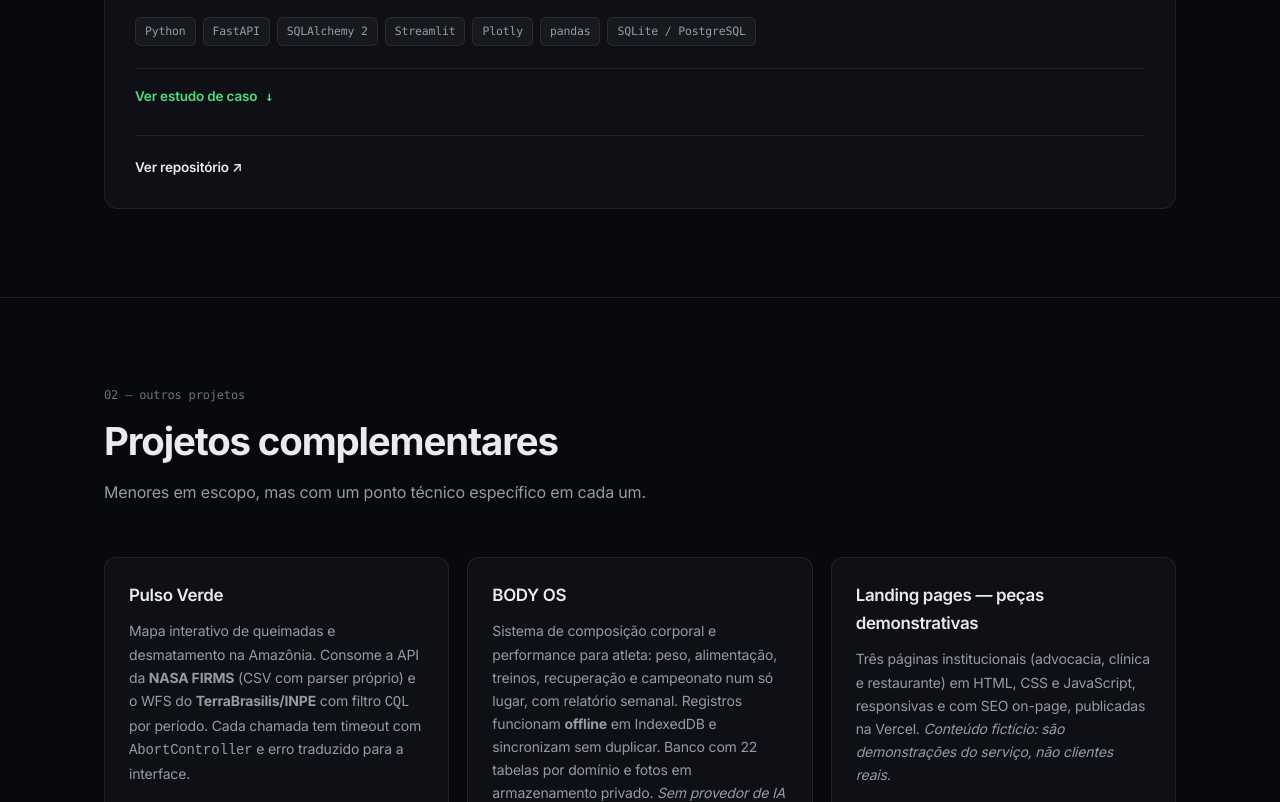
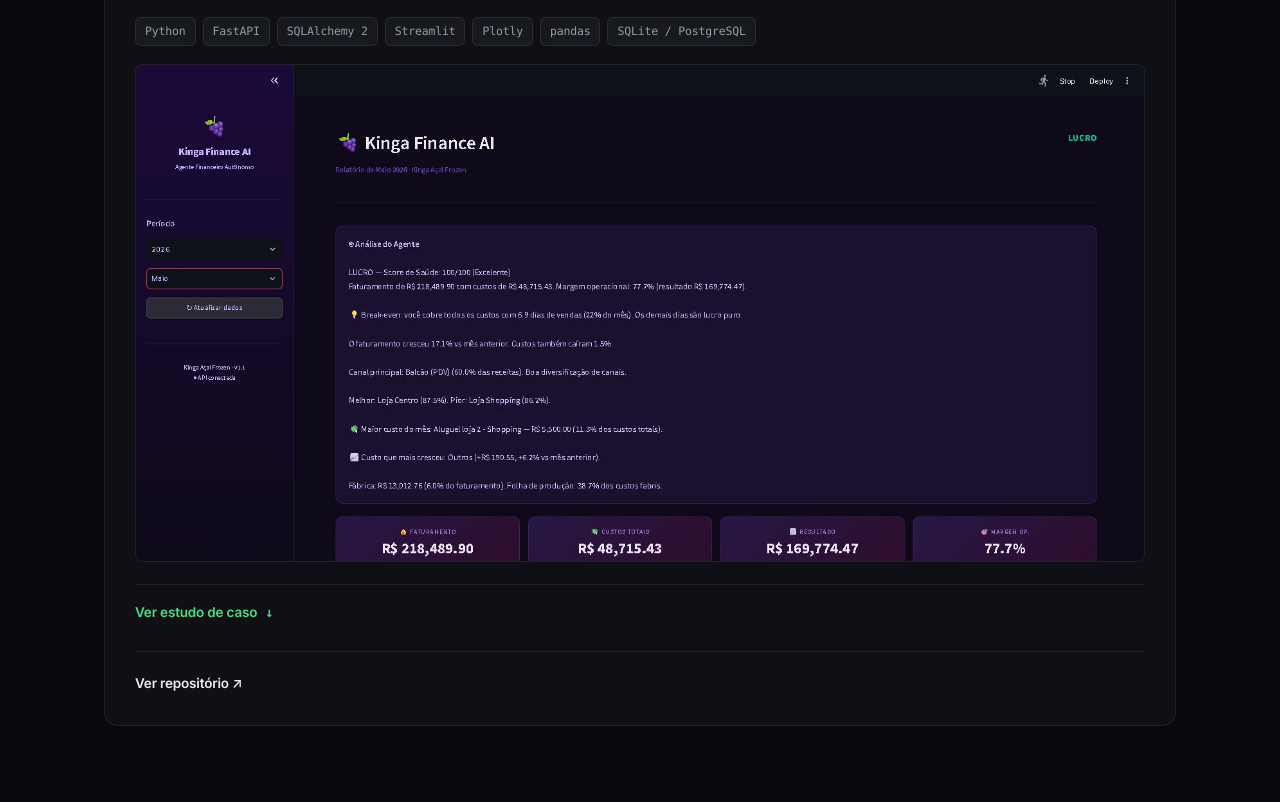
Before and after one commit to devluisam/devluisam.github.io, a plain HTML site: page index.html in a window 1280 px wide. Shown: the part 4079-4881 px from the top of the page. Drawn offline with Linux system fonts and the light colour scheme.

Commit message:
feat(capturas): adiciona o painel do Kinga Finance AI
Relatorio do mes gerado a partir do seed de exemplo. So foi possivel
depois de corrigir o ImportError que impedia o dashboard de iniciar.

Co-Authored-By: Claude Opus 5 <noreply@anthropic.com>

```diff
--- a/index.html
+++ b/index.html
@@ -773,6 +773,11 @@ Funções puras: sem I/O, sem relógio escondido — e, por isso, testáveis.</p
           <li>Plotly</li><li>pandas</li><li>SQLite / PostgreSQL</li>
         </ul>
 
+        <div class="shots-mini duo" style="grid-template-columns:1fr">
+          <img src="img/kinga-finance.jpg" width="1568" height="772" loading="lazy" decoding="async"
+               alt="Painel do Kinga Finance AI: relatório do mês em texto — score de saúde 100/100, faturamento, margem operacional, ponto de break-even, comparação com o mês anterior, melhor e pior loja e o maior custo do período.">
+        </div>
+
         <details class="study">
           <summary>Ver estudo de caso</summary>
           <div class="study-body">
```
Also changed, not shown: img/kinga-finance.jpg (added).
